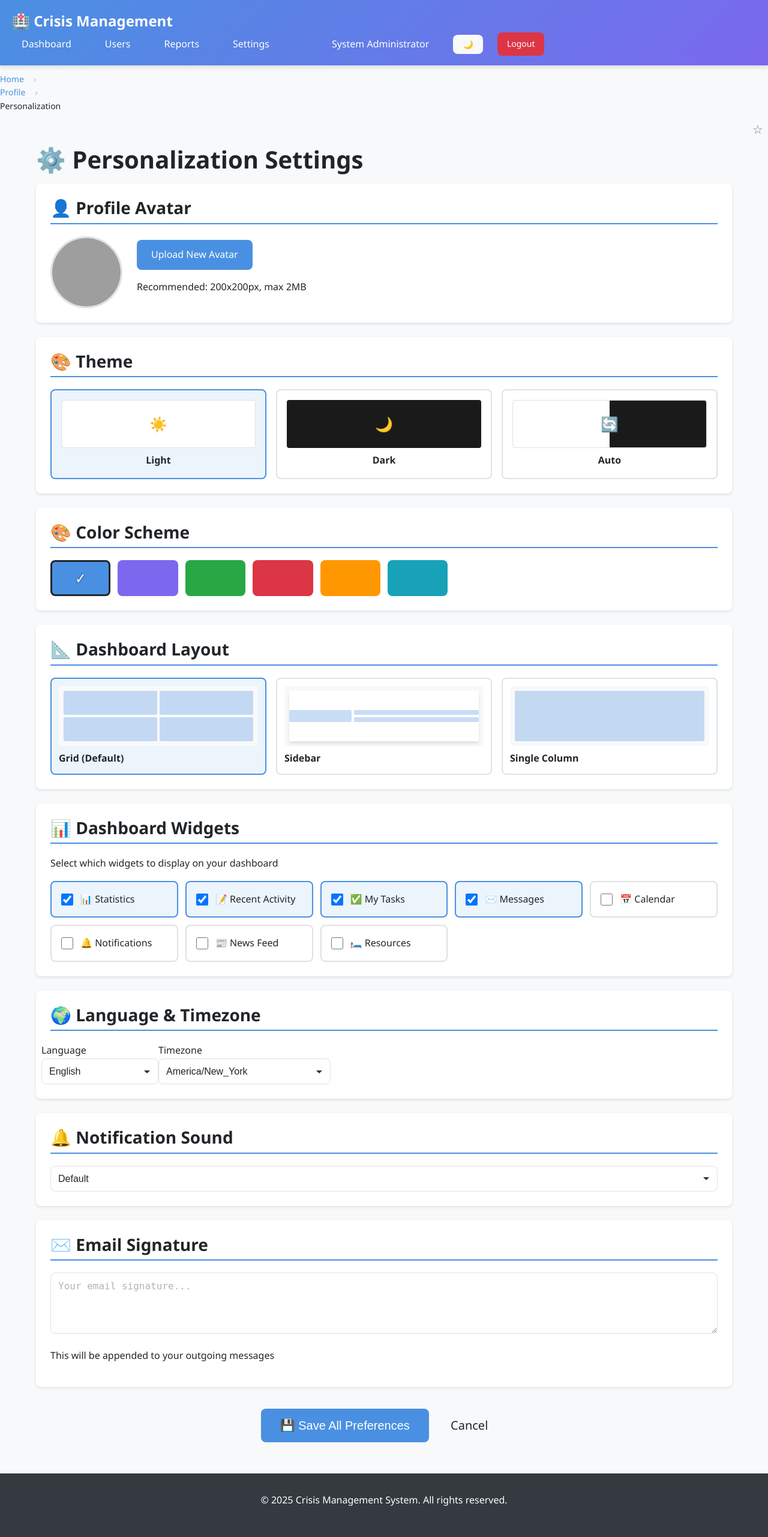
After one commit to acesonder/nov10-crisis, a PHP site: page /nov10-crisis/pages/common/personalization.php in a window 1280 px wide. The commit adds this page. Shown: the whole page at 60% size. Run offline with PHP 8.4, Linux system fonts and the light colour scheme; a user stored in the database is signed in; data that the repository does not hold is empty; grey boxes are pictures that could not be loaded.

Commit message:
Implement Phase 2: Personalization - avatar, themes, color schemes, dashboard layouts, widgets
Co-authored-by: acesonder <191418417+acesonder@users.noreply.github.com>

```diff
--- /dev/null
+++ b/pages/common/personalization.php
@@ -0,0 +1,535 @@
+<?php
+require_once '../../includes/config.php';
+require_once '../../includes/functions.php';
+
+require_login();
+
+$page_title = 'Personalization Settings';
+$user_id = $_SESSION['user_id'];
+$role = $_SESSION['role'];
+
+// Breadcrumb
+$breadcrumb_items = [
+    ['label' => 'Home', 'url' => '/nov10-crisis/'],
+    ['label' => 'Profile', 'url' => '/nov10-crisis/pages/common/profile.php'],
+    ['label' => 'Personalization', 'url' => '']
+];
+
+// Get current preferences
+$prefs = get_user_preferences($conn, $user_id);
+$preferences_data = isset($prefs['preferences_data']) ? json_decode($prefs['preferences_data'], true) : [];
+
+// Handle form submission
+if ($_SERVER['REQUEST_METHOD'] === 'POST') {
+    $theme = $_POST['theme'] ?? 'light';
+    $color_scheme = $_POST['color_scheme'] ?? 'blue';
+    $language = $_POST['language'] ?? 'en';
+    $timezone = $_POST['timezone'] ?? 'America/New_York';
+    $dashboard_layout = $_POST['dashboard_layout'] ?? 'default';
+    $notification_sound = $_POST['notification_sound'] ?? 'default';
+    $email_signature = $_POST['email_signature'] ?? '';
+
+    // Widget preferences
+    $widgets = isset($_POST['widgets']) ? $_POST['widgets'] : ['stats', 'recent_activity', 'tasks', 'messages'];
+
+    // Build preferences JSON
+    $pref_data = [
+        'timezone' => $timezone,
+        'dashboard_layout' => $dashboard_layout,
+        'notification_sound' => $notification_sound,
+        'email_signature' => $email_signature,
+        'widgets' => $widgets,
+        'quick_links' => $preferences_data['quick_links'] ?? []
+    ];
+
+    $json_prefs = json_encode($pref_data);
+
+    $stmt = $conn->prepare("UPDATE user_preferences SET theme = ?, color_scheme = ?, language = ?, preferences_data = ? WHERE user_id = ?");
+    $stmt->bind_param("ssssi", $theme, $color_scheme, $language, $json_prefs, $user_id);
+
+    if ($stmt->execute()) {
+        $success = "Preferences saved successfully!";
+        $prefs = get_user_preferences($conn, $user_id);
+        $preferences_data = json_decode($prefs['preferences_data'], true);
+    } else {
+        $error = "Failed to save preferences.";
+    }
+    $stmt->close();
+}
+
+// Avatar upload handling
+if (isset($_FILES['avatar']) && $_FILES['avatar']['error'] === 0) {
+    $allowed = ['jpg', 'jpeg', 'png', 'gif'];
+    $filename = $_FILES['avatar']['name'];
+    $ext = strtolower(pathinfo($filename, PATHINFO_EXTENSION));
+
+    if (in_array($ext, $allowed)) {
+        $new_filename = 'avatar_' . $user_id . '_' . time() . '.' . $ext;
+        $upload_path = '../../uploads/profiles/' . $new_filename;
+
+        if (move_uploaded_file($_FILES['avatar']['tmp_name'], $upload_path)) {
+            $stmt = $conn->prepare("UPDATE users SET profile_image = ? WHERE user_id = ?");
+            $stmt->bind_param("si", $new_filename, $user_id);
+            $stmt->execute();
+            $stmt->close();
+            $success = "Avatar updated successfully!";
+        }
+    }
+}
+
+include '../../includes/header.php';
+?>
+
+<style>
+.personalization-section {
+    background: var(--bg-primary);
+    border-radius: var(--border-radius);
+    padding: 24px;
+    margin-bottom: 24px;
+    box-shadow: var(--shadow-sm);
+}
+
+.personalization-section h3 {
+    margin-top: 0;
+    margin-bottom: 20px;
+    color: var(--text-primary);
+    border-bottom: 2px solid var(--primary-color);
+    padding-bottom: 8px;
+}
+
+.theme-selector {
+    display: grid;
+    grid-template-columns: repeat(auto-fit, minmax(150px, 1fr));
+    gap: 16px;
+    margin-top: 16px;
+}
+
+.theme-option {
+    border: 2px solid var(--border-color);
+    border-radius: var(--border-radius);
+    padding: 16px;
+    text-align: center;
+    cursor: pointer;
+    transition: var(--transition-normal);
+}
+
+.theme-option:hover {
+    transform: translateY(-2px);
+    box-shadow: var(--shadow-md);
+}
+
+.theme-option.selected {
+    border-color: var(--primary-color);
+    background: rgba(74, 144, 226, 0.1);
+}
+
+.theme-preview {
+    width: 100%;
+    height: 80px;
+    border-radius: 4px;
+    margin-bottom: 8px;
+    display: flex;
+    align-items: center;
+    justify-content: center;
+    font-size: 24px;
+}
+
+.color-scheme-grid {
+    display: grid;
+    grid-template-columns: repeat(auto-fill, minmax(100px, 1fr));
+    gap: 12px;
+    margin-top: 16px;
+}
+
+.color-option {
+    height: 60px;
+    border-radius: var(--border-radius);
+    cursor: pointer;
+    border: 3px solid transparent;
+    transition: var(--transition-fast);
+    position: relative;
+}
+
+.color-option:hover {
+    transform: scale(1.05);
+}
+
+.color-option.selected {
+    border-color: var(--text-primary);
+}
+
+.color-option.selected::after {
+    content: '✓';
+    position: absolute;
+    top: 50%;
+    left: 50%;
+    transform: translate(-50%, -50%);
+    color: white;
+    font-size: 24px;
+    font-weight: bold;
+    text-shadow: 0 0 4px rgba(0,0,0,0.5);
+}
+
+.widget-selector {
+    display: grid;
+    grid-template-columns: repeat(auto-fit, minmax(200px, 1fr));
+    gap: 12px;
+    margin-top: 16px;
+}
+
+.widget-item {
+    padding: 16px;
+    border: 2px solid var(--border-color);
+    border-radius: var(--border-radius);
+    cursor: pointer;
+    transition: var(--transition-fast);
+    display: flex;
+    align-items: center;
+    gap: 12px;
+}
+
+.widget-item:hover {
+    border-color: var(--primary-color);
+}
+
+.widget-item.selected {
+    border-color: var(--primary-color);
+    background: rgba(74, 144, 226, 0.1);
+}
+
+.widget-item input[type="checkbox"] {
+    width: 20px;
+    height: 20px;
+}
+
+.avatar-upload-area {
+    display: flex;
+    align-items: center;
+    gap: 24px;
+    margin-top: 16px;
+}
+
+.avatar-preview {
+    width: 120px;
+    height: 120px;
+    border-radius: 50%;
+    border: 3px solid var(--border-color);
+    overflow: hidden;
+    display: flex;
+    align-items: center;
+    justify-content: center;
+    background: var(--bg-secondary);
+    font-size: 48px;
+}
+
+.avatar-preview img {
+    width: 100%;
+    height: 100%;
+    object-fit: cover;
+}
+
+.dashboard-layout-options {
+    display: grid;
+    grid-template-columns: repeat(auto-fit, minmax(200px, 1fr));
+    gap: 16px;
+    margin-top: 16px;
+}
+
+.layout-option {
+    border: 2px solid var(--border-color);
+    border-radius: var(--border-radius);
+    padding: 12px;
+    cursor: pointer;
+    transition: var(--transition-fast);
+}
+
+.layout-option:hover {
+    border-color: var(--primary-color);
+}
+
+.layout-option.selected {
+    border-color: var(--primary-color);
+    background: rgba(74, 144, 226, 0.1);
+}
+
+.layout-preview {
+    height: 100px;
+    background: var(--bg-secondary);
+    border-radius: 4px;
+    margin-bottom: 8px;
+    display: flex;
+    align-items: center;
+    justify-content: center;
+    padding: 8px;
+}
+
+.layout-grid {
+    display: grid;
+    gap: 4px;
+    width: 100%;
+    height: 100%;
+}
+
+.layout-grid.default {
+    grid-template-columns: 1fr 1fr;
+    grid-template-rows: 1fr 1fr;
+}
+
+.layout-grid.sidebar {
+    grid-template-columns: 1fr 2fr;
+    grid-template-rows: 1fr 1fr;
+}
+
+.layout-grid.single {
+    grid-template-columns: 1fr;
+}
+
+.layout-grid > div {
+    background: var(--primary-color);
+    opacity: 0.3;
+    border-radius: 2px;
+}
+</style>
+
+<div class="container">
+    <h1>⚙️ Personalization Settings</h1>
+
+    <?php if (isset($success)): ?>
+        <div class="alert alert-success"><?php echo $success; ?></div>
+    <?php endif; ?>
+
+    <?php if (isset($error)): ?>
+        <div class="alert alert-danger"><?php echo $error; ?></div>
+    <?php endif; ?>
+
+    <form method="POST" enctype="multipart/form-data">
+
+        <!-- Avatar Customization -->
+        <div class="personalization-section">
+            <h3>👤 Profile Avatar</h3>
+            <div class="avatar-upload-area">
+                <div class="avatar-preview">
+                    <?php if (!empty($_SESSION['profile_image'])): ?>
+                        <img src="/nov10-crisis/uploads/profiles/<?php echo htmlspecialchars($_SESSION['profile_image']); ?>" alt="Avatar">
+                    <?php else: ?>
+                        <?php echo substr($_SESSION['full_name'], 0, 1); ?>
+                    <?php endif; ?>
+                </div>
+                <div>
+                    <label class="btn btn-primary">
+                        Upload New Avatar
+                        <input type="file" name="avatar" accept="image/*" style="display: none;" onchange="this.form.submit()">
+                    </label>
+                    <p class="text-muted mt-2">Recommended: 200x200px, max 2MB</p>
+                </div>
+            </div>
+        </div>
+
+        <!-- Theme Selection -->
+        <div class="personalization-section">
+            <h3>🎨 Theme</h3>
+            <div class="theme-selector">
+                <label class="theme-option <?php echo $prefs['theme'] === 'light' ? 'selected' : ''; ?>">
+                    <input type="radio" name="theme" value="light" <?php echo $prefs['theme'] === 'light' ? 'checked' : ''; ?> style="display: none;">
+                    <div class="theme-preview" style="background: #ffffff; color: #212529; border: 1px solid #dee2e6;">☀️</div>
+                    <strong>Light</strong>
+                </label>
+                <label class="theme-option <?php echo $prefs['theme'] === 'dark' ? 'selected' : ''; ?>">
+                    <input type="radio" name="theme" value="dark" <?php echo $prefs['theme'] === 'dark' ? 'checked' : ''; ?> style="display: none;">
+                    <div class="theme-preview" style="background: #1a1a1a; color: #f8f9fa;">🌙</div>
+                    <strong>Dark</strong>
+                </label>
+                <label class="theme-option <?php echo $prefs['theme'] === 'auto' ? 'selected' : ''; ?>">
+                    <input type="radio" name="theme" value="auto" <?php echo $prefs['theme'] === 'auto' ? 'checked' : ''; ?> style="display: none;">
+                    <div class="theme-preview" style="background: linear-gradient(to right, #ffffff 50%, #1a1a1a 50%); border: 1px solid #dee2e6;">🔄</div>
+                    <strong>Auto</strong>
+                </label>
+            </div>
+        </div>
+
+        <!-- Color Scheme -->
+        <div class="personalization-section">
+            <h3>🎨 Color Scheme</h3>
+            <div class="color-scheme-grid">
+                <label class="color-option <?php echo $prefs['color_scheme'] === 'blue' ? 'selected' : ''; ?>" style="background: #4a90e2;">
+                    <input type="radio" name="color_scheme" value="blue" <?php echo $prefs['color_scheme'] === 'blue' ? 'checked' : ''; ?> style="display: none;">
+                </label>
+                <label class="color-option <?php echo $prefs['color_scheme'] === 'purple' ? 'selected' : ''; ?>" style="background: #7b68ee;">
+                    <input type="radio" name="color_scheme" value="purple" <?php echo $prefs['color_scheme'] === 'purple' ? 'checked' : ''; ?> style="display: none;">
+                </label>
+                <label class="color-option <?php echo $prefs['color_scheme'] === 'green' ? 'selected' : ''; ?>" style="background: #28a745;">
+                    <input type="radio" name="color_scheme" value="green" <?php echo $prefs['color_scheme'] === 'green' ? 'checked' : ''; ?> style="display: none;">
+                </label>
+                <label class="color-option <?php echo $prefs['color_scheme'] === 'red' ? 'selected' : ''; ?>" style="background: #dc3545;">
+                    <input type="radio" name="color_scheme" value="red" <?php echo $prefs['color_scheme'] === 'red' ? 'checked' : ''; ?> style="display: none;">
+                </label>
+                <label class="color-option <?php echo $prefs['color_scheme'] === 'orange' ? 'selected' : ''; ?>" style="background: #ff9800;">
+                    <input type="radio" name="color_scheme" value="orange" <?php echo $prefs['color_scheme'] === 'orange' ? 'checked' : ''; ?> style="display: none;">
+                </label>
+                <label class="color-option <?php echo $prefs['color_scheme'] === 'teal' ? 'selected' : ''; ?>" style="background: #17a2b8;">
+                    <input type="radio" name="color_scheme" value="teal" <?php echo $prefs['color_scheme'] === 'teal' ? 'checked' : ''; ?> style="display: none;">
+                </label>
+            </div>
+        </div>
+
+        <!-- Dashboard Layout -->
+        <div class="personalization-section">
+            <h3>📐 Dashboard Layout</h3>
+            <div class="dashboard-layout-options">
+                <label class="layout-option <?php echo ($preferences_data['dashboard_layout'] ?? 'default') === 'default' ? 'selected' : ''; ?>">
+                    <input type="radio" name="dashboard_layout" value="default" <?php echo ($preferences_data['dashboard_layout'] ?? 'default') === 'default' ? 'checked' : ''; ?> style="display: none;">
+                    <div class="layout-preview">
+                        <div class="layout-grid default">
+                            <div></div><div></div><div></div><div></div>
+                        </div>
+                    </div>
+                    <strong>Grid (Default)</strong>
+                </label>
+                <label class="layout-option <?php echo ($preferences_data['dashboard_layout'] ?? 'default') === 'sidebar' ? 'selected' : ''; ?>">
+                    <input type="radio" name="dashboard_layout" value="sidebar" <?php echo ($preferences_data['dashboard_layout'] ?? 'default') === 'sidebar' ? 'checked' : ''; ?> style="display: none;">
+                    <div class="layout-preview">
+                        <div class="layout-grid sidebar">
+                            <div style="grid-row: 1/3;"></div><div></div><div></div>
+                        </div>
+                    </div>
+                    <strong>Sidebar</strong>
+                </label>
+                <label class="layout-option <?php echo ($preferences_data['dashboard_layout'] ?? 'default') === 'single' ? 'selected' : ''; ?>">
+                    <input type="radio" name="dashboard_layout" value="single" <?php echo ($preferences_data['dashboard_layout'] ?? 'default') === 'single' ? 'checked' : ''; ?> style="display: none;">
+                    <div class="layout-preview">
+                        <div class="layout-grid single">
+                            <div></div>
+                        </div>
+                    </div>
+                    <strong>Single Column</strong>
+                </label>
+            </div>
+        </div>
+
+        <!-- Widget Selection -->
+        <div class="personalization-section">
+            <h3>📊 Dashboard Widgets</h3>
+            <p class="text-muted">Select which widgets to display on your dashboard</p>
+            <div class="widget-selector">
+                <?php
+                $available_widgets = [
+                    'stats' => ['icon' => '📊', 'label' => 'Statistics'],
+                    'recent_activity' => ['icon' => '📝', 'label' => 'Recent Activity'],
+                    'tasks' => ['icon' => '✅', 'label' => 'My Tasks'],
+                    'messages' => ['icon' => '✉️', 'label' => 'Messages'],
+                    'calendar' => ['icon' => '📅', 'label' => 'Calendar'],
+                    'notifications' => ['icon' => '🔔', 'label' => 'Notifications'],
+                    'news' => ['icon' => '📰', 'label' => 'News Feed'],
+                    'resources' => ['icon' => '🛏️', 'label' => 'Resources']
+                ];
+
+                $selected_widgets = $preferences_data['widgets'] ?? ['stats', 'recent_activity', 'tasks', 'messages'];
+
+                foreach ($available_widgets as $key => $widget):
+                    $is_selected = in_array($key, $selected_widgets);
+                ?>
+                    <label class="widget-item <?php echo $is_selected ? 'selected' : ''; ?>">
+                        <input type="checkbox" name="widgets[]" value="<?php echo $key; ?>" <?php echo $is_selected ? 'checked' : ''; ?>>
+                        <span><?php echo $widget['icon']; ?> <?php echo $widget['label']; ?></span>
+                    </label>
+                <?php endforeach; ?>
+            </div>
+        </div>
+
+        <!-- Language & Timezone -->
+        <div class="personalization-section">
+            <h3>🌍 Language & Timezone</h3>
+            <div class="row">
+                <div class="col-md-6">
+                    <label>Language</label>
+                    <select name="language" class="form-control">
+                        <option value="en" <?php echo $prefs['language'] === 'en' ? 'selected' : ''; ?>>English</option>
+                        <option value="es" <?php echo $prefs['language'] === 'es' ? 'selected' : ''; ?>>Español</option>
+                        <option value="fr" <?php echo $prefs['language'] === 'fr' ? 'selected' : ''; ?>>Français</option>
+                        <option value="de" <?php echo $prefs['language'] === 'de' ? 'selected' : ''; ?>>Deutsch</option>
+                        <option value="zh" <?php echo $prefs['language'] === 'zh' ? 'selected' : ''; ?>>中文</option>
+                    </select>
+                </div>
+                <div class="col-md-6">
+                    <label>Timezone</label>
+                    <select name="timezone" class="form-control">
+                        <?php
+                        $timezones = ['America/New_York', 'America/Chicago', 'America/Denver', 'America/Los_Angeles', 'America/Phoenix', 'America/Anchorage', 'Pacific/Honolulu', 'UTC'];
+                        $current_tz = $preferences_data['timezone'] ?? 'America/New_York';
+                        foreach ($timezones as $tz):
+                        ?>
+                            <option value="<?php echo $tz; ?>" <?php echo $current_tz === $tz ? 'selected' : ''; ?>><?php echo $tz; ?></option>
+                        <?php endforeach; ?>
+                    </select>
+                </div>
+            </div>
+        </div>
+
+        <!-- Notification Sound -->
+        <div class="personalization-section">
+            <h3>🔔 Notification Sound</h3>
+            <select name="notification_sound" class="form-control">
+                <?php
+                $sounds = ['default' => 'Default', 'chime' => 'Chime', 'bell' => 'Bell', 'ding' => 'Ding', 'none' => 'None'];
+                $current_sound = $preferences_data['notification_sound'] ?? 'default';
+                foreach ($sounds as $value => $label):
+                ?>
+                    <option value="<?php echo $value; ?>" <?php echo $current_sound === $value ? 'selected' : ''; ?>><?php echo $label; ?></option>
+                <?php endforeach; ?>
+            </select>
+        </div>
+
+        <!-- Email Signature -->
+        <div class="personalization-section">
+            <h3>✉️ Email Signature</h3>
+            <textarea name="email_signature" class="form-control" rows="4" placeholder="Your email signature..."><?php echo htmlspecialchars($preferences_data['email_signature'] ?? ''); ?></textarea>
+            <p class="text-muted mt-2">This will be appended to your outgoing messages</p>
+        </div>
+
+        <div class="text-center mt-4">
+            <button type="submit" class="btn btn-primary btn-lg">💾 Save All Preferences</button>
+            <a href="/nov10-crisis/pages/common/profile.php" class="btn btn-light btn-lg">Cancel</a>
+        </div>
+    </form>
+</div>
+
+<script>
+document.addEventListener('DOMContentLoaded', function() {
+    // Theme selection handler
+    document.querySelectorAll('.theme-option input').forEach(input => {
+        input.addEventListener('change', function() {
+            document.querySelectorAll('.theme-option').forEach(opt => opt.classList.remove('selected'));
+            this.closest('.theme-option').classList.add('selected');
+        });
+    });
+
+    // Color scheme selection handler
+    document.querySelectorAll('.color-option input').forEach(input => {
+        input.addEventListener('change', function() {
+            document.querySelectorAll('.color-option').forEach(opt => opt.classList.remove('selected'));
+            this.closest('.color-option').classList.add('selected');
+        });
+    });
+
+    // Layout selection handler
+    document.querySelectorAll('.layout-option input').forEach(input => {
+        input.addEventListener('change', function() {
+            document.querySelectorAll('.layout-option').forEach(opt => opt.classList.remove('selected'));
+            this.closest('.layout-option').classList.add('selected');
+        });
+    });
+
+    // Widget selection handler
+    document.querySelectorAll('.widget-item input').forEach(input => {
+        input.addEventListener('change', function() {
+            if (this.checked) {
+                this.closest('.widget-item').classList.add('selected');
+            } else {
+                this.closest('.widget-item').classList.remove('selected');
+            }
+        });
+    });
+});
+</script>
+
+<?php include '../../includes/footer.php'; ?>
```
Also changed, not shown: assets/css/main.css (+42 -0 lines).
